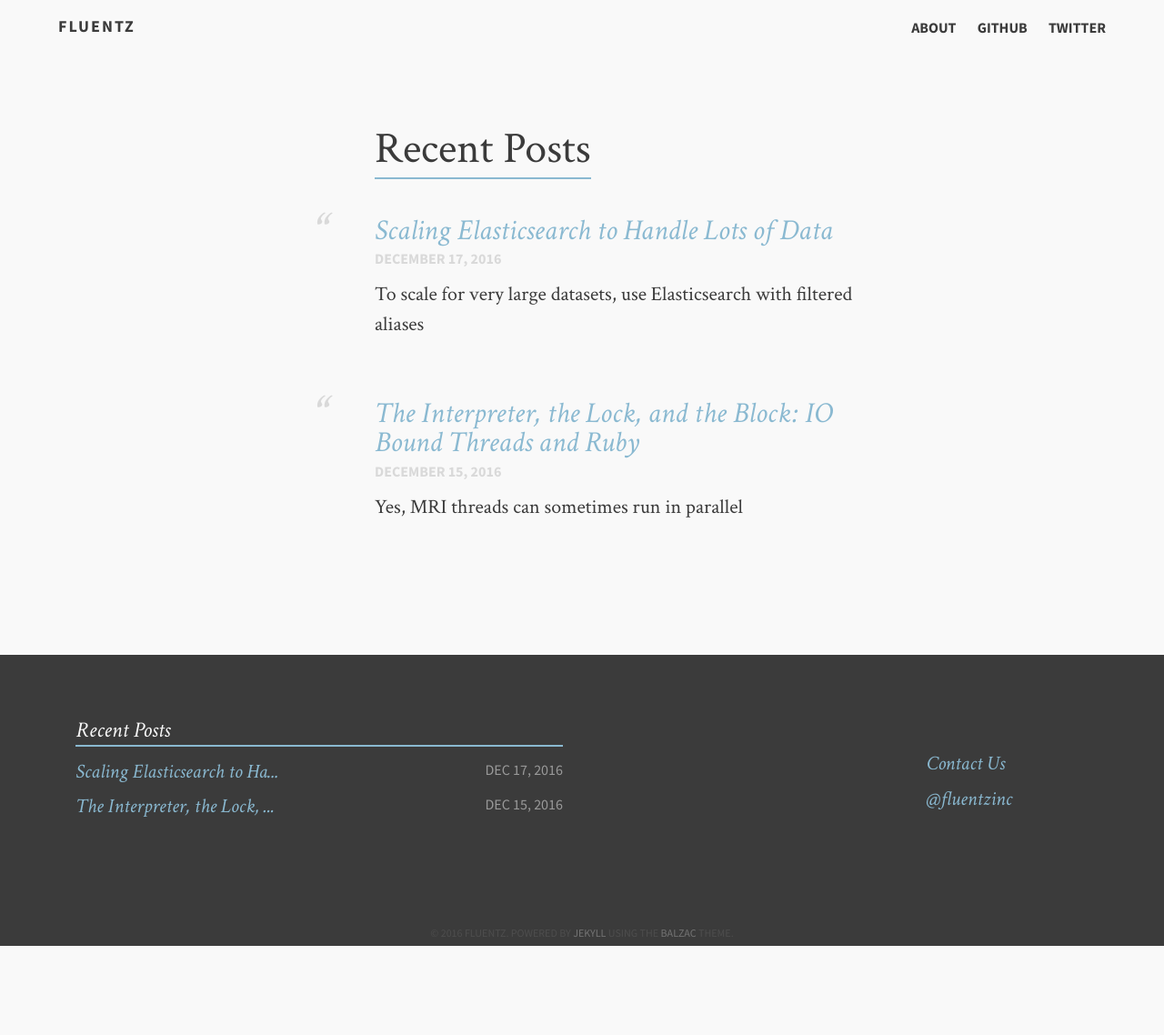
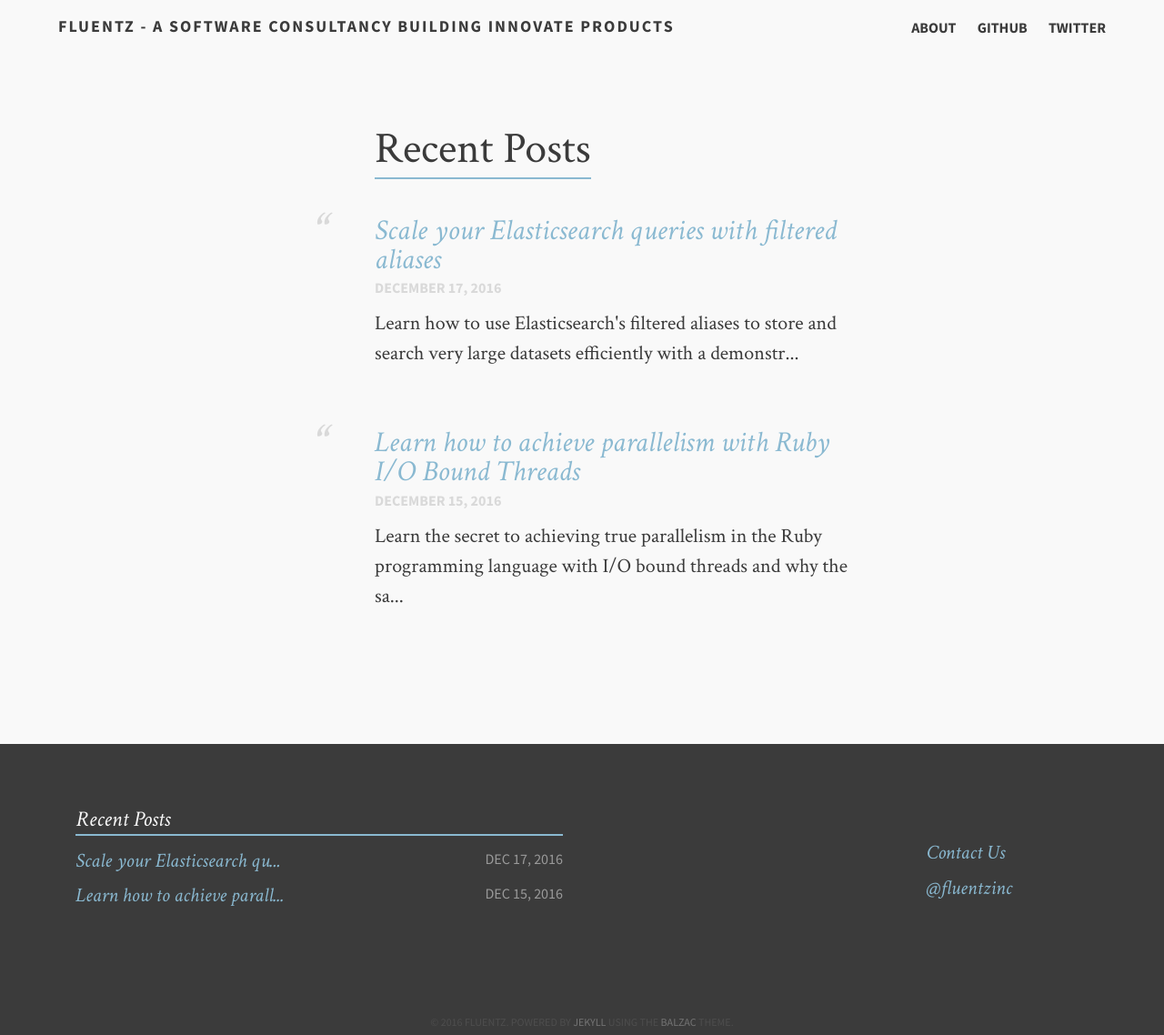
Before and after one commit to fluentz/fluentz.github.io, a Jekyll site: the page built from index.md, in a window 1280 px wide. Shown: the whole page at 91% size. Built offline with Jekyll 4.4.1, drawn with Linux system fonts in a browser that asks for light colours; before the commit the page ends 1040 px from its top, so only the background shows below that.

Commit message:
SEO changes

```diff
--- a/_config.yml
+++ b/_config.yml
@@ -1,9 +1,8 @@
 gems: [jekyll-gist]
-title:            Fluentz
-tagline:          A beautiful theme.
-description:      Describe your website.
-canonical: https://blog.fluentz.io
-url: https://blog.fluentz.io
+title:            Fluentz - A software consultancy building innovate products
+description:      We are a Silicon Valley software consultancy interested in hearing your product ideas and working with you to turn them into to revenue generating products.
+canonical:        https://blog.fluentz.io
+url:              https://blog.fluentz.io
 
 # Owner/author information
 owner:
--- a/_posts/2016-12-15-io-bound-threads-in-ruby.md
+++ b/_posts/2016-12-15-io-bound-threads-in-ruby.md
@@ -1,8 +1,8 @@
 ---
 layout: post
 author: Mike Kim
-title: "The Interpreter, the Lock, and the Block: IO Bound Threads and Ruby"
-description: "Yes, MRI threads can sometimes run in parallel"
+title: "Learn how to achieve parallelism with Ruby I/O Bound Threads"
+description: "Learn the secret to achieving true parallelism in the Ruby programming language with I/O bound threads and why the same can't be achieved for CPU bound threads."
 category: articles
 tags: [ruby, threads, IO-bound, MRI]
 image:
--- a/_posts/2016-12-17-scaling-elasticsearch.md
+++ b/_posts/2016-12-17-scaling-elasticsearch.md
@@ -1,7 +1,7 @@
 ---
 layout: post-no-feature
-title: "Scaling Elasticsearch to Handle Lots of Data"
-description: "To scale for very large datasets, use Elasticsearch with filtered aliases"
+title: "Scale your Elasticsearch queries with filtered aliases"
+description: "Learn how to use Elasticsearch's filtered aliases to store and search very large datasets efficiently with a demonstration in the Ruby programming language."
 category: articles
 tags: [Elasticsearch, Scaling, Ruby, Full text search, user data flow]
 ---
```
